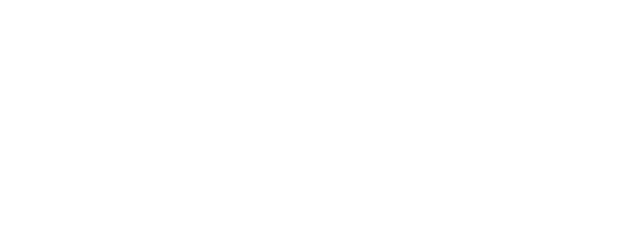
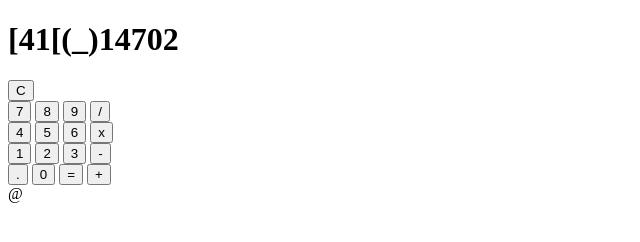
Before and after one commit to jdtroubat/calculator, a plain HTML site: page index.html in a window 1280 px wide. Shown: the whole page, without its empty margins (0-640 px from the left). Drawn offline with Linux system fonts and the light colour scheme.

Commit message:
Html Structure

```diff
--- a/index.html
+++ b/index.html
@@ -9,6 +9,36 @@
     <script src="script.js" defer></script>
 </head>
 <body>
-
+    <h1>[41[(_)14702</h1>
+    <div class="calculator"></div>
+        <div class="top-row">
+            <div class="screen"></div>
+            <button class="clear">C</button>
+        </div>
+        <div class="bottom-row">
+            <button class="number">7</button>
+            <button class="number">8</button>
+            <button class="number">9</button>
+            <button class="operator">/</button>
+        </div>
+        <div class="bottom-row">
+            <button class="number">4</button>
+            <button class="number">5</button>
+            <button class="number">6</button>
+            <button class="operator">x</button>
+        </div>
+        <div class="bottom-row">
+            <button class="number">1</button>
+            <button class="number">2</button>
+            <button class="number">3</button>
+            <button class="operator">-</button>
+        </div>
+        <div class="bottom-row">
+            <button class="decimal">.</button>
+            <button class="number">0</button>
+            <button class="equal">=</button>
+            <button class="operator">+</button>
+        </div>
+        <footer>@</footer>
 </body>
 </html>
--- a/styles.css
+++ b/styles.css
@@ -0,0 +1,32 @@
+*{
+
+}
+body{
+
+}
+h1{
+
+}
+.calculator{
+
+}
+.top-row{
+
+}
+.screen{
+
+}
+.clear{
+
+}
+.bottom-row{
+
+}
+.number,
+.decimal,
+.equal{
+
+}
+.operator{
+
+}
```
